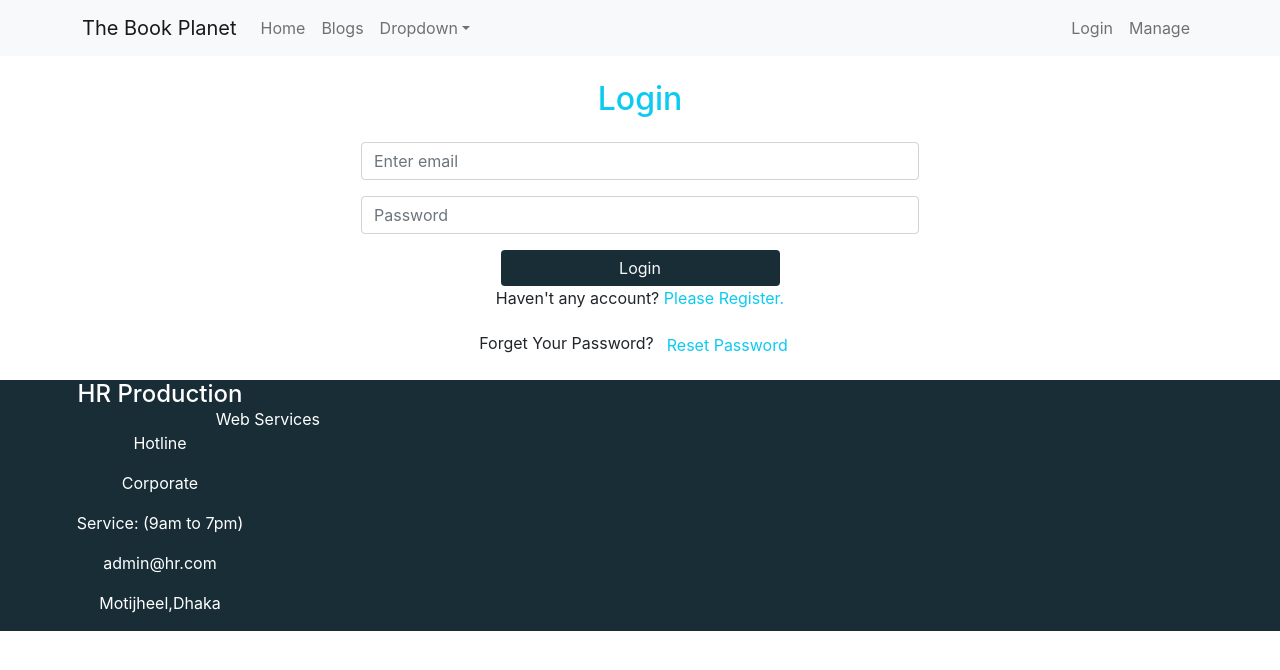
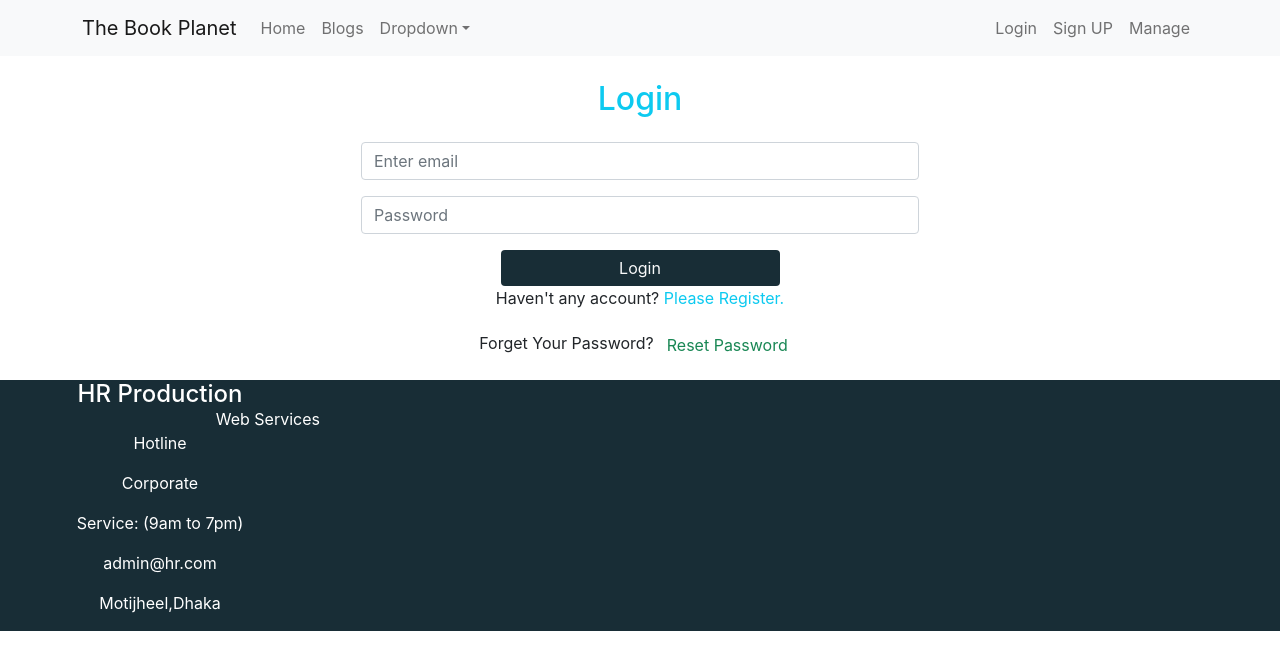
Before and after one commit to hridoy002/The_Book_Planet_client, a React (Create React App) app: page /login in a window 1280 px wide. Shown: the top 670 px of the page. Built offline with nearby package versions, Linux system fonts and the light colour scheme; no server answers.

Commit message:
log register authentication complete

```diff
--- a/src/pages/Login_Register/Login.js
+++ b/src/pages/Login_Register/Login.js
@@ -1,27 +1,80 @@
-import React from 'react';
+import { useState } from 'react';
 import { Button, Form, ToastContainer } from 'react-bootstrap';
-import { Link } from 'react-router-dom';
+import { useSendPasswordResetEmail, useSignInWithEmailAndPassword } from 'react-firebase-hooks/auth';
+import { Link, useNavigate } from 'react-router-dom';
+import auth from '../../firebase.init';
 import './Login.css'
 
 const Login = () => {
+    const navigate = useNavigate();
+    // private route auth hook
+    // const location = useLocation();
+    // const from = location.state?.from?.pathname || "/";
+
+    // log in by email password auth hook
+    const [
+        signInWithEmailAndPassword,
+        user,
+        loading,
+         error,
+    ] = useSignInWithEmailAndPassword(auth);
+
+
+    //   form submit
+    const handleLoginSubmit = event => {
+        event.preventDefault();
+        const email = event.target.email.value;
+        const password = event.target.password.value;
+        signInWithEmailAndPassword(email, password);
+    }
+
+
+    // password reset auth hook
+    const [sendPasswordResetEmail] = useSendPasswordResetEmail(
+        auth
+    )
+    const [email, setEmail] = useState();
+
+    // if (user) {
+    //     navigate(from, { replace: true })
+    // }
+    if(user){
+        navigate('/')
+    }
+
+    let errorMessage;
+    if(error){
+        errorMessage = <p className='text-danger'>Error:{error?.message}</p>;
+    }
+
+    if(loading){
+            return <p>Loading...</p>;
+    }
     return (
         <div className='container login'>
         <h2 className='my-4 text-info'>Login</h2>
-        <Form className='login-form mx-auto w-50'>
+        <Form onSubmit={handleLoginSubmit} className='login-form mx-auto w-50'>
             <Form.Group className="mb-3" controlId="formBasicEmail">
 
-                <Form.Control  type="email" name='email' placeholder="Enter email" required />
+                <Form.Control  type="email" name='email' onBlur={(e) => setEmail(e.target.value)} placeholder="Enter email" required />
             </Form.Group>
 
             <Form.Group className="mb-3 " controlId="formBasicPassword">
                 <Form.Control type="password" name='password' placeholder="Password" required />
             </Form.Group>
 
-            <Button className='btnlog btn btnStyle text-light w-50' variant="primary" type="submit">
+            {errorMessage}
+            {loading}
+            <Button className='btn btnStyle text-light w-50' variant="primary" type="submit">
                 Login
             </Button>
             <p>Haven't any account?<Link to='/register' className='text-info text-decoration-none'> Please Register.</Link></p>
-            <p>Forget Your Password?<button  className='btn btn-link text-decoration-none text-info'>Reset Password</button></p>
+            <p>Forget Your Password?<button onClick={async () => {
+                    await sendPasswordResetEmail(email);
+                    if (email) {
+                        alert('Sent email');
+                    }
+                }}  className='btn btn-link text-decoration-none text-success'>Reset Password</button></p>
         </Form>
         <ToastContainer />
 
--- a/src/pages/Login_Register/Register/Register.js
+++ b/src/pages/Login_Register/Register/Register.js
@@ -3,6 +3,7 @@ import { Button, Form } from 'react-bootstrap';
 import { Link, useNavigate } from 'react-router-dom';
 import { useCreateUserWithEmailAndPassword } from 'react-firebase-hooks/auth';
 import auth from '../../../firebase.init';
+
 
 const Register = () => {
     const navigate = useNavigate();
@@ -12,7 +13,7 @@ const Register = () => {
         user,
         loading,
         error
-    ] = useCreateUserWithEmailAndPassword(auth);
+    ] = useCreateUserWithEmailAndPassword(auth, {sendEmailVerification:true});
     // privacy agree state
     const [agree, setAgree] = useState(false);
     // hanlde register form
@@ -56,7 +57,7 @@ const Register = () => {
                 </div>
                 {errorMessage}
                 {loading}
-                <Button disabled={!agree} className='w-50 my-3 btn-info text-light' variant="primary" type="submit">
+                <Button disabled={!agree}  className='btnStyle w-50 my-3 btn  text-light'  type="submit">
                     Register
                 </Button>
                 <p>Already have an account?<Link className='text-info text-decoration-none' to='/login'> Please Login</Link></p>
--- a/src/pages/share/Header/Header.js
+++ b/src/pages/share/Header/Header.js
@@ -1,8 +1,15 @@
+import { signOut } from 'firebase/auth';
 import React from 'react';
 import { Container, Nav, Navbar, NavDropdown } from 'react-bootstrap';
+import { useAuthState } from 'react-firebase-hooks/auth';
 import { Link } from 'react-router-dom';
+import auth from '../../../firebase.init';
 
 const Header = () => {
+    const [user] = useAuthState(auth);
+    const logout = () => {
+        signOut(auth);
+      };
     return (
         <div>
             {/* <Link to='/'>Home</Link>
@@ -24,7 +31,8 @@ const Header = () => {
                             </NavDropdown>
                         </Nav>
                         <Nav>
-                            <Nav.Link as={Link} to='login' >Login</Nav.Link>
+                            { user? <button onClick={logout} style={{color:"#182D36"}} className=' btn btn-light  fs-6 fw-bold'>Log Out</button> : <Nav.Link as={Link} to='login' >Login</Nav.Link>}
+                            <Nav.Link as={Link} to='register' >Sign UP</Nav.Link>
                             <Nav.Link eventKey={2} href="#memes">
                                 Manage
                             </Nav.Link>
```
Also changed, not shown: src/pages/Login_Register/Register/Register.css (added, +8 -0 lines).
